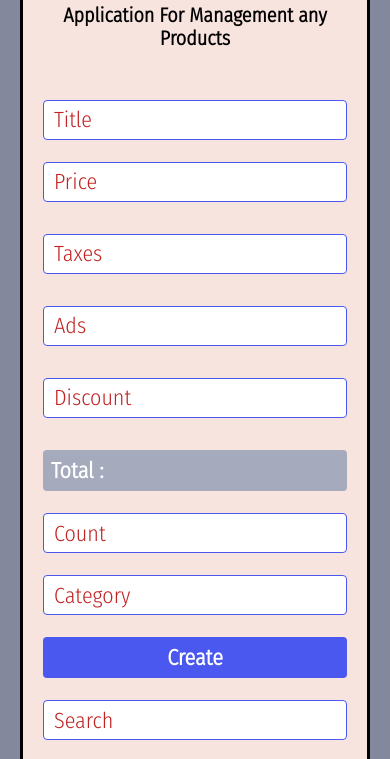
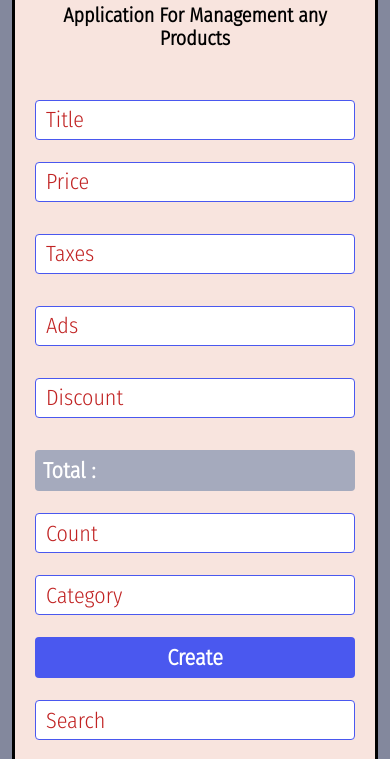
Before and after one commit to ahmed-elbltagy/APP-, a plain HTML site: page index.html in a window 390 px wide. Shown: the part 293-1052 px from the top of the page. Drawn offline with Linux system fonts and the light colour scheme.

Commit message:
Add files via upload

```diff
--- a/style/css/main.css
+++ b/style/css/main.css
@@ -210,7 +210,7 @@ td{
   }
   .container{
     background-color: #f8e4de;
-    margin: 20px 20px;
+    margin: 20px 12px;
     padding:20px;
     border-radius: 4px;
     overflow:hidden;
```
